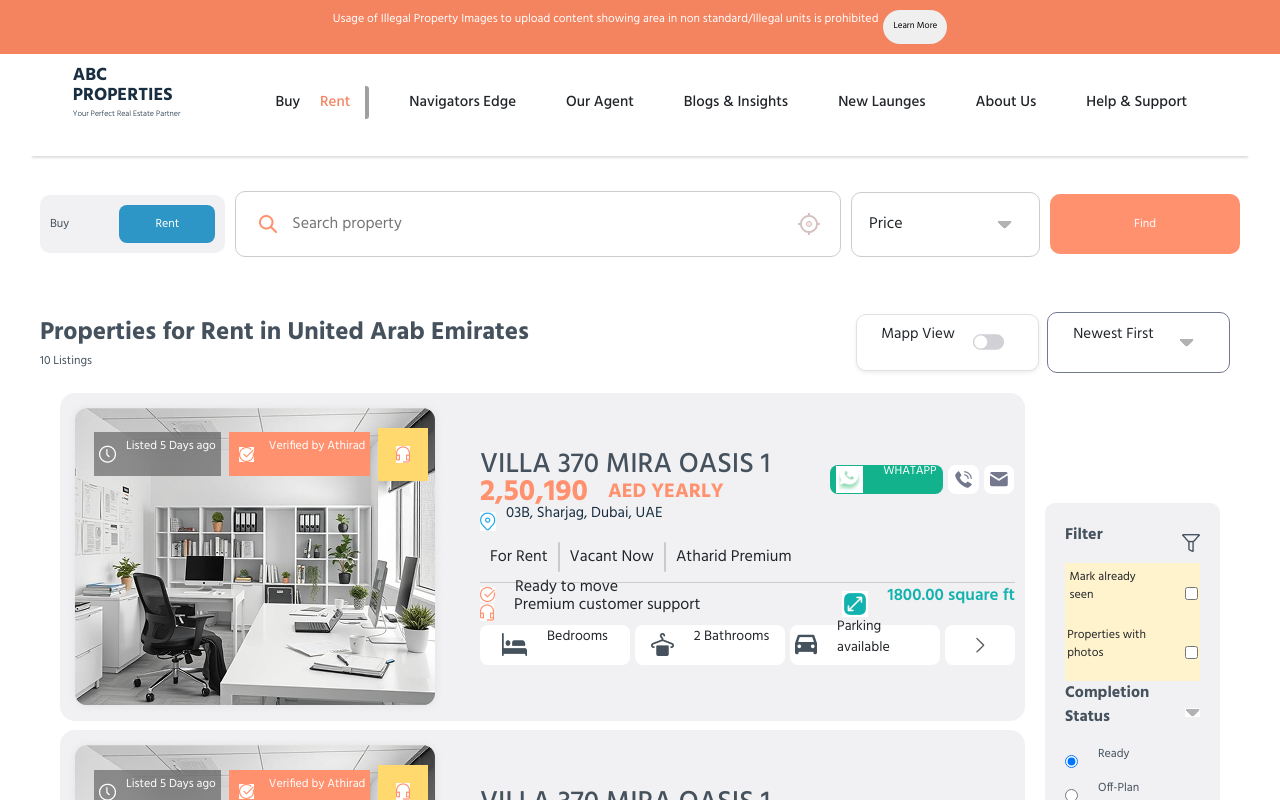
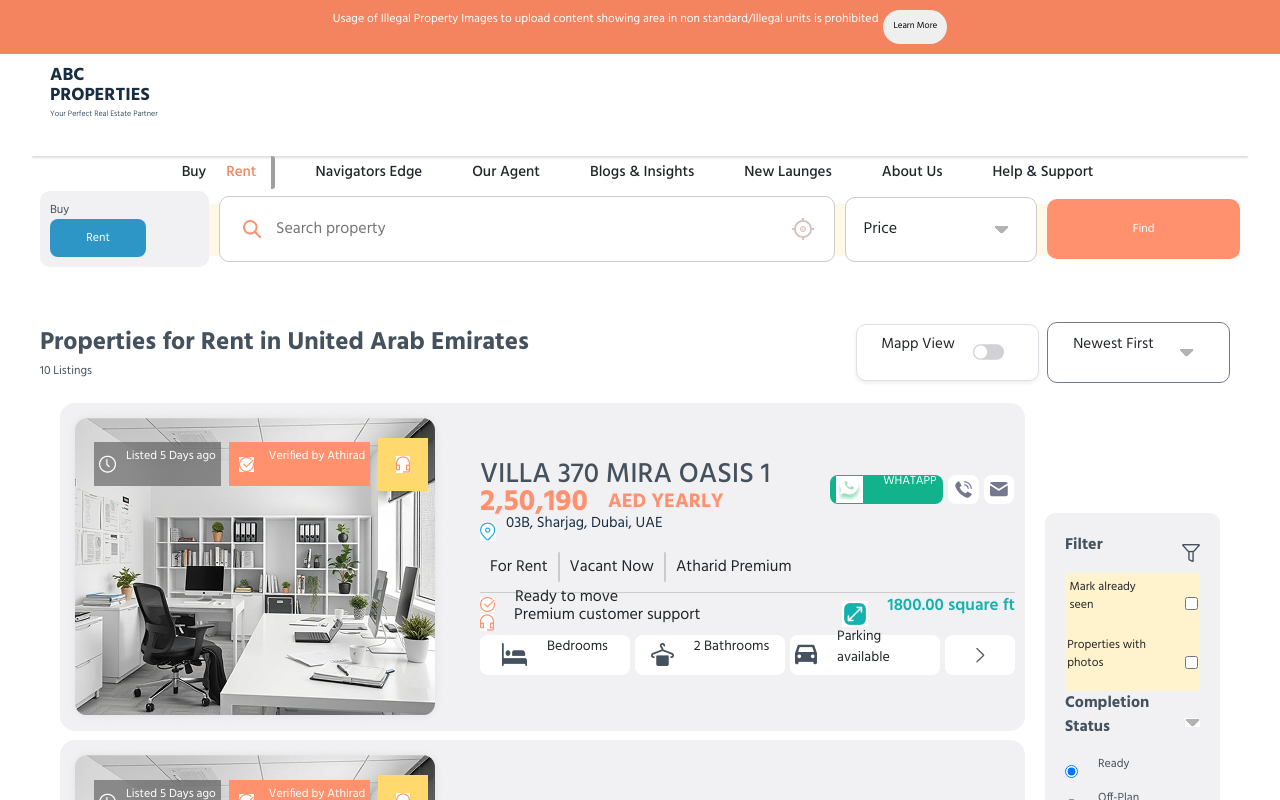
Before and after one commit to ShilpaBabeendran/react-apllication, a React (Create React App) app: page / in a window 1280 px wide. Shown: the top 800 px of the page. Built offline with nearby package versions, Linux system fonts and the light colour scheme; a web font is replaced by a local one.

Commit message:
hide div

```diff
--- a/src/Components/HomePage/home.css
+++ b/src/Components/HomePage/home.css
@@ -43,9 +43,9 @@ body{
     flex-direction: column;
     padding: 20px;
   }
-  .nav{
+  /* .nav,.buy-or-rent{
     display: none;
-  }
+  } */
 
 }
 
--- a/src/Components/HomePage/index.js
+++ b/src/Components/HomePage/index.js
@@ -115,7 +115,7 @@ const handlePriceChange = (e) => {
 
 
         <div className=" max-width main-container">
-            <div className=' nav'>
+            <div className=' nav d-none d-md-block'>
                 <div className='nav-child-abc'>
                     <div className='abc-child'>
                     <p>ABC</p>
@@ -144,7 +144,7 @@ const handlePriceChange = (e) => {
 
 
             <div className='absolute-center justify-content tab-options'>
-                <div className=' absolute-center buy-or-rent'>
+                <div className=' absolute-center buy-or-rent d-none d-md-block'>
                     <div className=' font-family buy-option'>Buy</div>
                     <div className=' font-family absolute-center rent-option'>Rent</div>
                 </div>
```
